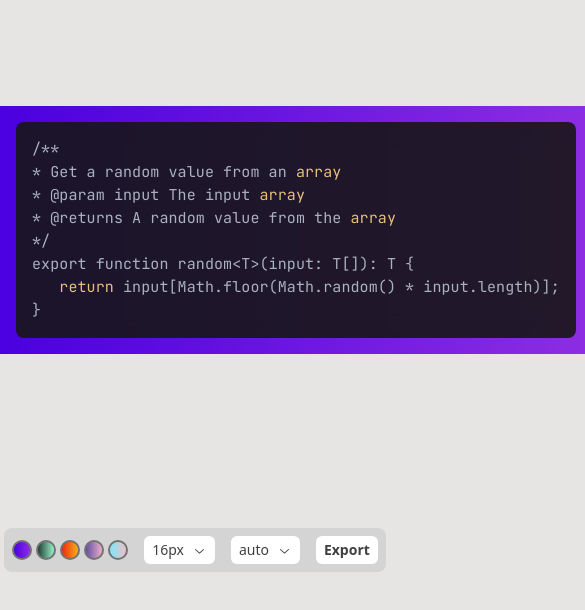
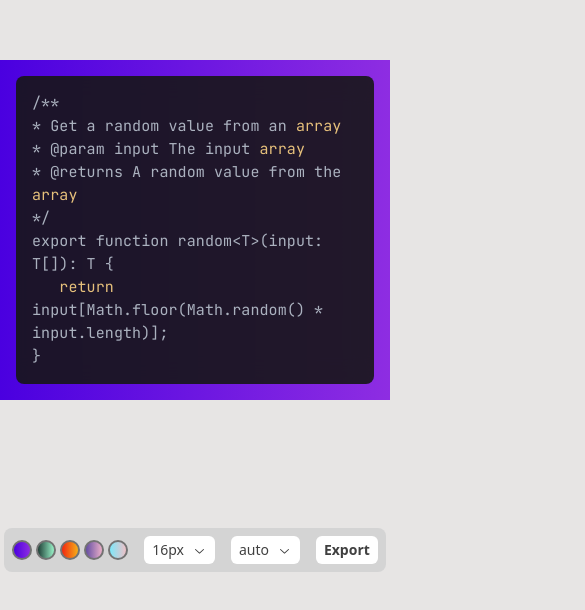
Before and after one commit to JanPlazovnik/codesnap, a React (Vite) app: page / in a window 390 px wide. Shown: the part 192-802 px from the top of the page, 585 px wide, since content can reach past the window. Built offline with nearby package versions, Linux system fonts and the light colour scheme.

Commit message:
fix: make code preview more responsive

```diff
--- a/src/assets/styles/index.css
+++ b/src/assets/styles/index.css
@@ -36,7 +36,7 @@ textarea {
 	font-size: 15px;
 	letter-spacing: 0.1px;
 	line-height: 23px;
-	white-space: pre;
+	white-space: pre-wrap;
 }
 
 .editor {
```
